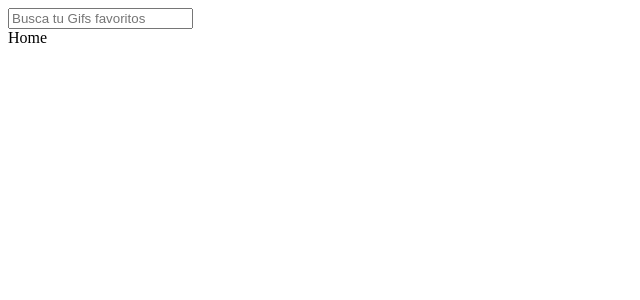
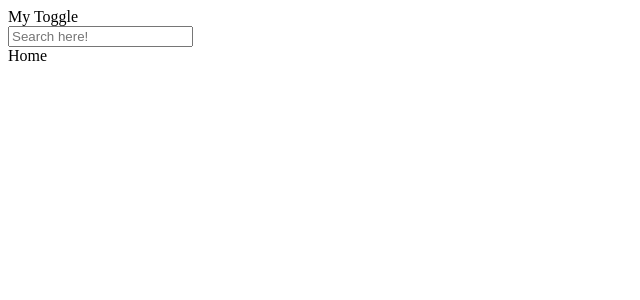
Before and after one commit to itsrojasleon/search-infinite-gifs, a React (Create React App) app: page / in a window 1280 px wide. Shown: the top 300 px of the page, without its empty margins (0-640 px from the left). Built offline with nearby package versions, Linux system fonts and the light colour scheme.

Commit message:
Start with hooks

```diff
--- a/src/App.js
+++ b/src/App.js
@@ -3,14 +3,12 @@ import Home from './pages/Home';
 import Error404 from './pages/Error404';
 import { Route, Switch } from 'react-router-dom';
 
-import SearchBar from './components/SearchBar';
+import Header from './components/Header';
 
 function Routes() {
   return (
     <div>
-      <div>
-        <SearchBar />
-      </div>
+      <Header />
       <Switch>
         <Route exact path="/" component={Home} />
         <Route path="*" component={Error404} />
--- /dev/null
+++ b/src/components/Header.js
@@ -0,0 +1,17 @@
+import React, { useState } from 'react';
+import SearchBar from './SearchBar';
+
+function Header(props) {
+  const [toggle, useToggle] = useState(false);
+
+  const _toggleUpdate = () => {
+    return useToggle
+  }
+  return (
+    <div>
+      <div>My Toggle</div>
+      <SearchBar />
+    </div>
+  );
+}
+export default Header;
--- a/src/components/SearchBar.js
+++ b/src/components/SearchBar.js
@@ -71,7 +71,7 @@ class Home extends Component {
           <div>
             <div>
               <form onSubmit={this.handleSubmit}>
-                <input type="text" placeholder="Busca tu Gifs favoritos" onChange={this.handleChange} />
+                <input type="text" placeholder="Search here!" onChange={this.handleChange} />
               </form>
             </div>
           </div>
```
